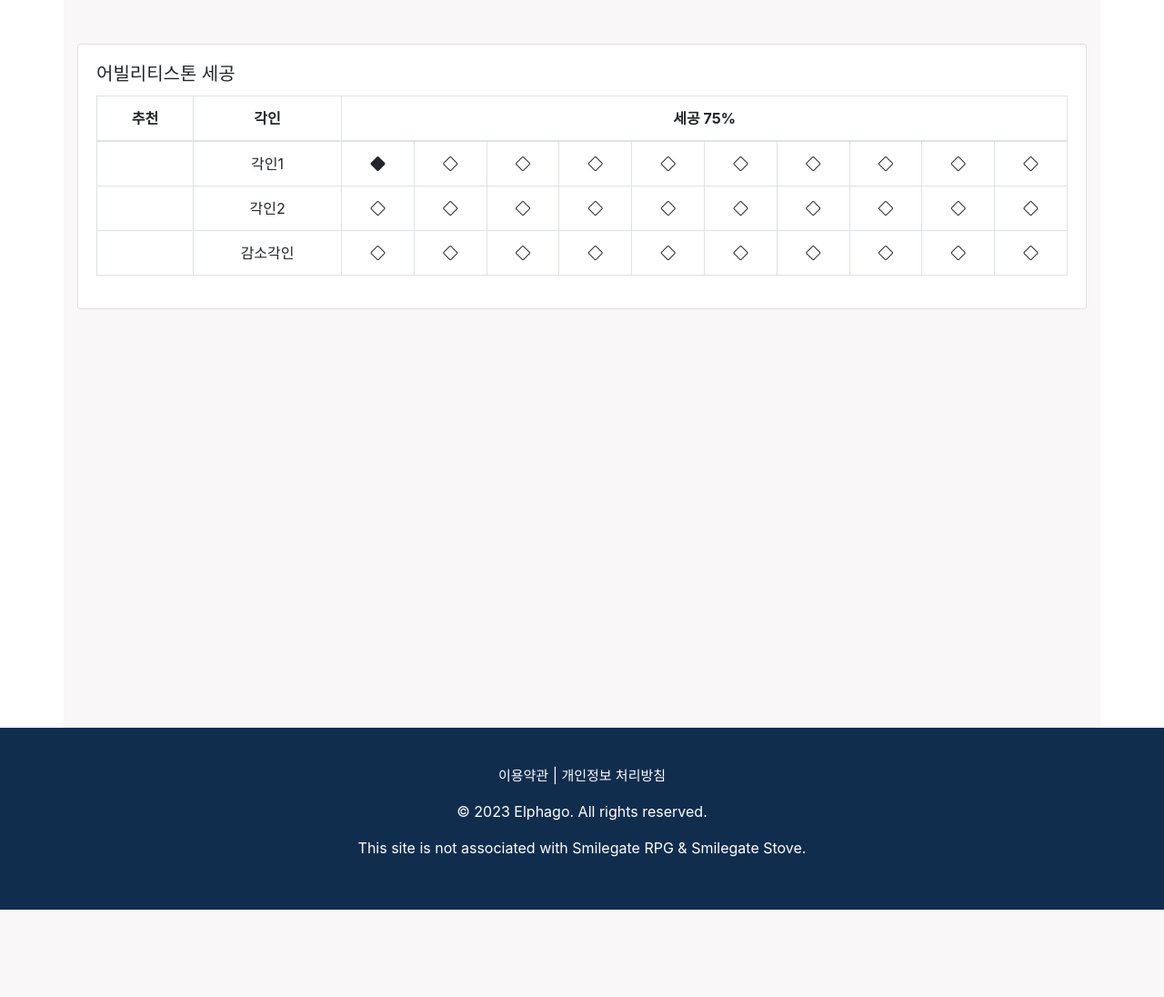
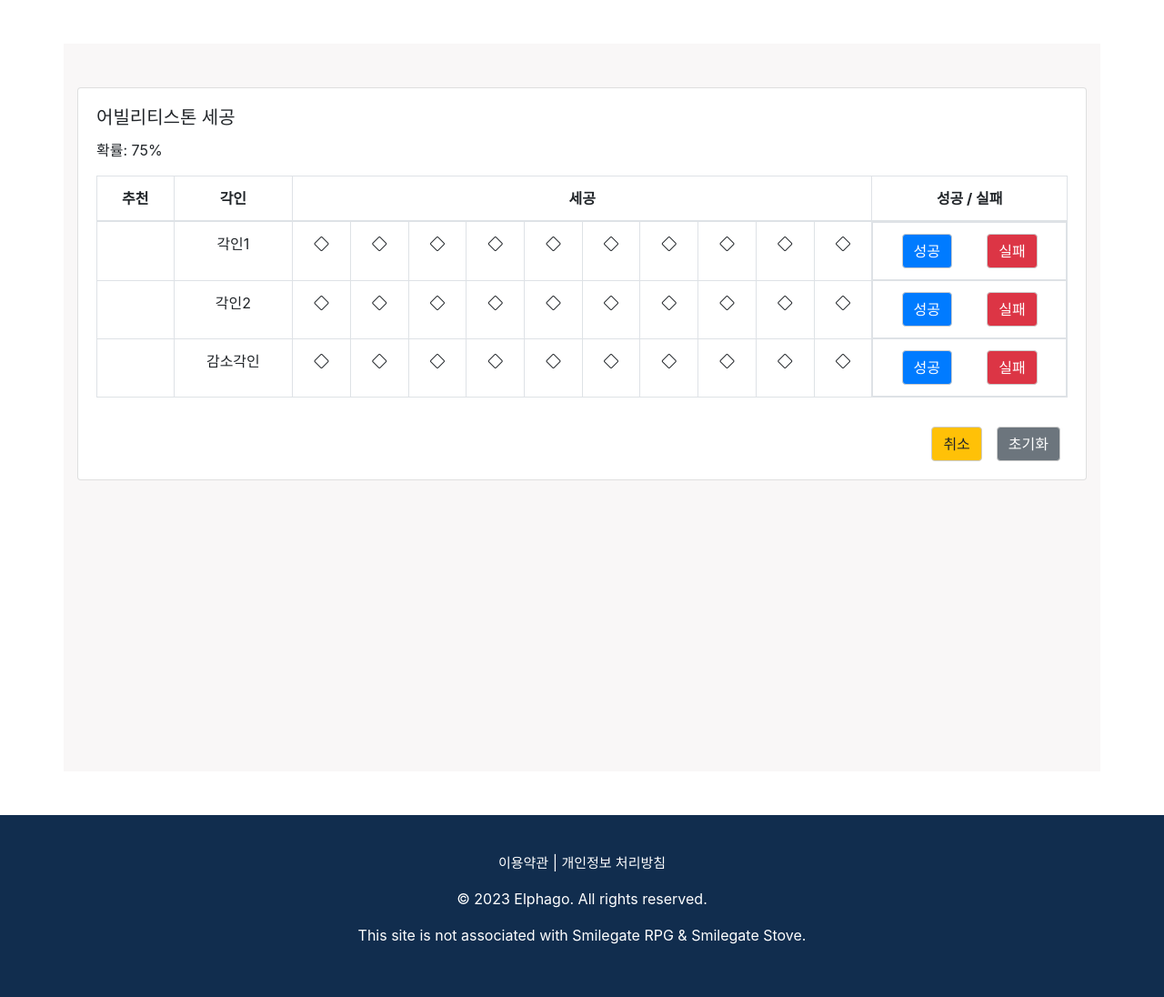
Before and after one commit to qsdcv301/stoneAi, a Flask app: page / in a window 1280 px wide. Shown: the part 100-1196 px from the top of the page at 91% size. Before the commit the page ends 1100 px from the top, so only its background shows below. Run offline with Flask 3, Linux system fonts and the light colour scheme; some libraries are stand-ins or nearby versions.

Commit message:
feat:stoneAi 환경 구성

```diff
--- a/templates/stone.html
+++ b/templates/stone.html
@@ -21,7 +21,7 @@
 
         .color-backGround {
             background-color: #F9F7F7;
-            height: 800px;
+            min-height: 800px;
         }
 
         .color-header {
@@ -50,25 +50,26 @@
             <h4 class="text-center">김진수</h4>
         </div>
     </header>
-    <div class="container color-backGround">
+    <div class="container color-backGround my-5 py-5">
         <div class="row">
-            <div class="col-12 mt-5">
+            <div class="col-12">
                 <div class="card">
                     <div class="card-body">
                         <h5 class="card-title">어빌리티스톤 세공</h5>
+                        <div class="mb-3">확률: <span id="probability">75</span>%</div>
                         <table class="table table-bordered text-center">
                             <thead>
                                 <tr>
                                     <th colspan="1">추천</th>
                                     <th colspan="1">각인</th>
-                                    <th colspan="10">세공<span> 75</span>%</th>
+                                    <th colspan="10">세공</th>
+                                    <th colspan="2">성공 / 실패</th>
                                 </tr>
                             </thead>
                             <tbody>
-                                <tr>
+                                <tr data-row-id="1">
                                     <td></td>
                                     <td>각인1</td>
-                                    <td><i class="bi bi-diamond-fill"></i></td>
                                     <td><i class="bi bi-diamond"></i></td>
                                     <td><i class="bi bi-diamond"></i></td>
                                     <td><i class="bi bi-diamond"></i></td>
@@ -78,8 +79,13 @@
                                     <td><i class="bi bi-diamond"></i></td>
                                     <td><i class="bi bi-diamond"></i></td>
                                     <td><i class="bi bi-diamond"></i></td>
+                                    <td><i class="bi bi-diamond"></i></td>
+                                    <td class="d-flex justify-content-around">
+                                        <button class="btn btn-primary success-btn">성공</button>
+                                        <button class="btn btn-danger fail-btn">실패</button>
+                                    </td>
                                 </tr>
-                                <tr>
+                                <tr data-row-id="2">
                                     <td></td>
                                     <td>각인2</td>
                                     <td><i class="bi bi-diamond"></i></td>
@@ -92,8 +98,12 @@
                                     <td><i class="bi bi-diamond"></i></td>
                                     <td><i class="bi bi-diamond"></i></td>
                                     <td><i class="bi bi-diamond"></i></td>
+                                    <td class="d-flex justify-content-around">
+                                        <button class="btn btn-primary success-btn">성공</button>
+                                        <button class="btn btn-danger fail-btn">실패</button>
+                                    </td>
                                 </tr>
-                                <tr>
+                                <tr data-row-id="3">
                                     <td></td>
                                     <td>감소각인</td>
                                     <td><i class="bi bi-diamond"></i></td>
@@ -106,9 +116,17 @@
                                     <td><i class="bi bi-diamond"></i></td>
                                     <td><i class="bi bi-diamond"></i></td>
                                     <td><i class="bi bi-diamond"></i></td>
+                                    <td class="d-flex justify-content-around">
+                                        <button class="btn btn-primary success-btn">성공</button>
+                                        <button class="btn btn-danger fail-btn">실패</button>
+                                    </td>
                                 </tr>
                             </tbody>
                         </table>
+                        <div class="d-flex justify-content-end">
+                            <button class="btn btn-warning mt-3 mx-2" id="undo-btn">취소</button>
+                            <button class="btn btn-secondary mt-3 mx-2" id="reset-btn">초기화</button>
+                        </div>
                     </div>
                 </div>
             </div>
@@ -121,6 +139,78 @@
             <p>This site is not associated with Smilegate RPG & Smilegate Stove.</p>
         </div>
     </footer>
+
+    <script>
+        let probability = 75;
+        const historyStack = [];
+
+        function updateProbability() {
+            $("#probability").text(probability);
+        }
+
+        function checkIfRowComplete(row) {
+            if (row.find(".bi-diamond").length === 0) {
+                row.find(".success-btn, .fail-btn").attr("disabled", true);
+            }
+        }
+
+        $(document).ready(function () {
+            $(".success-btn").click(function () {
+                const element = $(this).closest("tr").find(".bi-diamond").first();
+                historyStack.push({
+                    type: 'success',
+                    element: element,
+                    previousProbability: probability,
+                    rowId: $(this).closest("tr").data("row-id")
+                });
+                if (probability > 25) {
+                    probability -= 10;
+                }
+                updateProbability();
+                element.removeClass("bi-diamond").addClass("bi-diamond-fill");
+                checkIfRowComplete($(this).closest("tr"));
+            });
+
+            $(".fail-btn").click(function () {
+                const element = $(this).closest("tr").find(".bi-diamond").first();
+                historyStack.push({
+                    type: 'fail',
+                    element: element,
+                    previousProbability: probability,
+                    rowId: $(this).closest("tr").data("row-id")
+                });
+                if (probability < 75) {
+                    probability += 10;
+                }
+                updateProbability();
+                element.removeClass("bi-diamond").addClass("bi-diamond-fill text-black-50");
+                checkIfRowComplete($(this).closest("tr"));
+            });
+
+            $("#reset-btn").click(function () {
+                probability = 75;
+                updateProbability();
+                $(".bi-diamond-fill").removeClass("bi-diamond-fill text-black-50").addClass("bi-diamond");
+                $(".success-btn, .fail-btn").attr("disabled", false);
+                historyStack.length = 0;
+            });
+
+            $("#undo-btn").click(function () {
+                if (historyStack.length > 0) {
+                    const lastAction = historyStack.pop();
+                    probability = lastAction.previousProbability;
+                    updateProbability();
+                    if (lastAction.type === 'success') {
+                        lastAction.element.removeClass("bi-diamond-fill").addClass("bi-diamond");
+                    } else if (lastAction.type === 'fail') {
+                        lastAction.element.removeClass("bi-diamond-fill text-black-50").addClass("bi-diamond");
+                    }
+                    const row = $(`tr[data-row-id="${lastAction.rowId}"]`);
+                    row.find(".success-btn, .fail-btn").attr("disabled", false);
+                }
+            });
+        });
+    </script>
 </body>
 
 </html>
```
